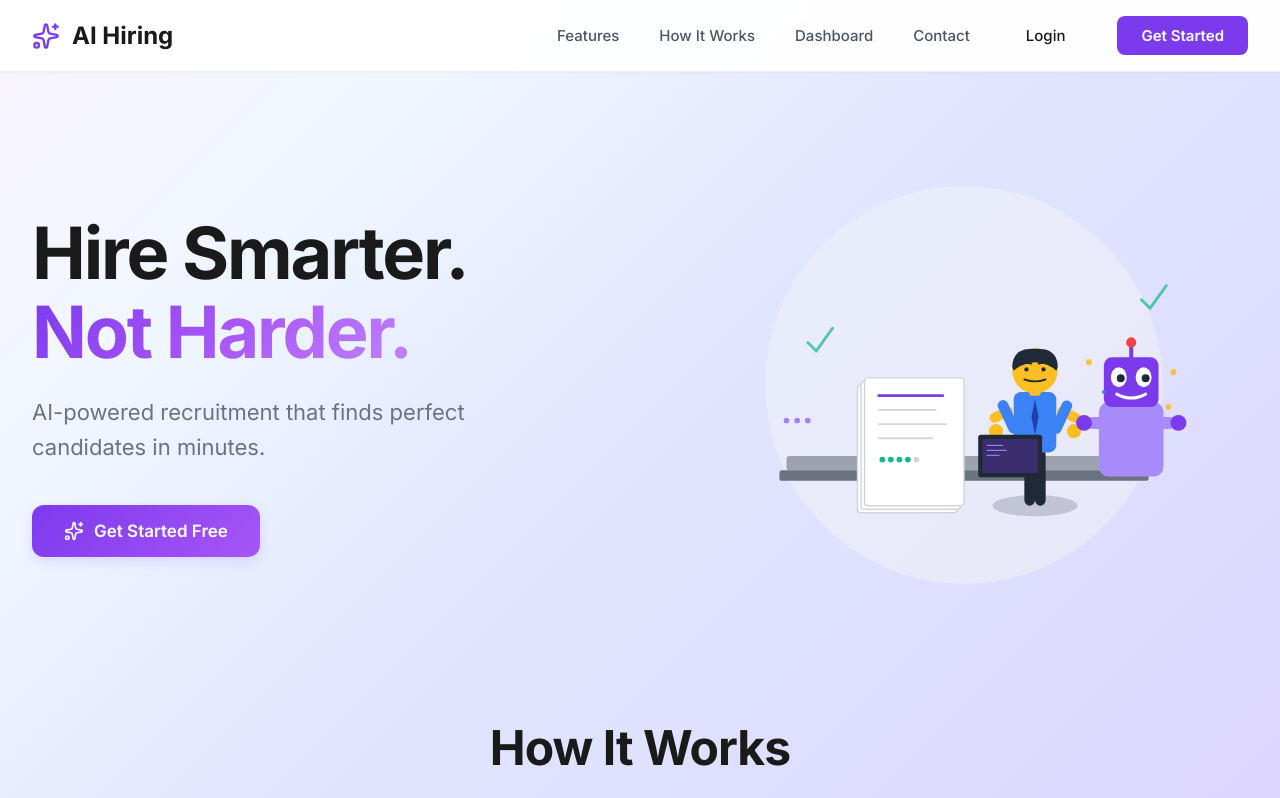
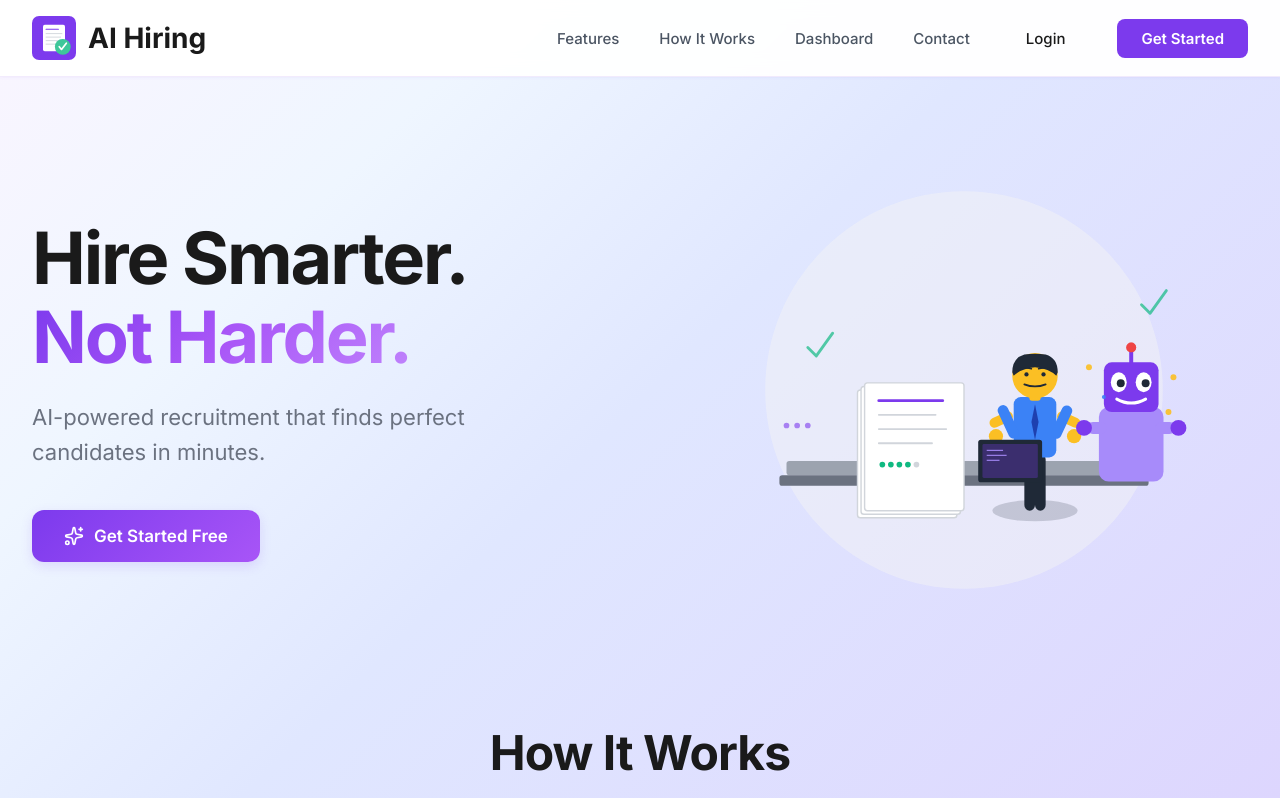
Before and after one commit to Shreyadungrakoti/ai-hiring-ui, a React (Vite) app: page / in a window 1280 px wide. Shown: the top 798 px of the page. Built offline with nearby package versions, Linux system fonts and the light colour scheme; no server answers.

Commit message:
Add professional square logo with resume and checkmark using brand colors

```diff
--- a/src/App.css
+++ b/src/App.css
@@ -1446,13 +1446,19 @@ html[data-theme="light"] .d2ChartBar{
   display: flex;
   align-items: center;
   gap: 12px;
-  font-size: 24px;
+  font-size: 28px;
   font-weight: 700;
   color: #1a1a1a;
+  cursor: pointer;
+  transition: all 0.2s;
+}
+
+.landingLogo:hover {
+  opacity: 0.8;
 }
 
 .landingLogo svg {
-  color: #7c3aed;
+  flex-shrink: 0;
 }
 
 .landingNavLinks {
--- /dev/null
+++ b/src/components/Logo.jsx
@@ -0,0 +1,47 @@
+export default function Logo({ size = 44 }) {
+  return (
+    <svg
+      width={size}
+      height={size}
+      viewBox="0 0 100 100"
+      fill="none"
+      xmlns="http://www.w3.org/2000/svg"
+    >
+      {/* Background with gradient */}
+      <rect width="100" height="100" rx="16" fill="url(#logoGrad)" />
+
+      {/* Resume/Document */}
+      <rect x="25" y="20" width="50" height="60" rx="4" fill="white" />
+
+      {/* Document lines */}
+      <line x1="32" y1="30" x2="60" y2="30" stroke="#7c3aed" strokeWidth="2.5" strokeLinecap="round" />
+      <line x1="32" y1="40" x2="68" y2="40" stroke="#d1d5db" strokeWidth="2" strokeLinecap="round" />
+      <line x1="32" y1="48" x2="65" y2="48" stroke="#d1d5db" strokeWidth="2" strokeLinecap="round" />
+      <line x1="32" y1="56" x2="62" y2="56" stroke="#d1d5db" strokeWidth="2" strokeLinecap="round" />
+      <line x1="32" y1="64" x2="68" y2="64" stroke="#d1d5db" strokeWidth="2" strokeLinecap="round" />
+
+      {/* Checkmark circle */}
+      <circle cx="70" cy="70" r="18" fill="#10b981" />
+      <circle cx="70" cy="70" r="18" fill="white" fillOpacity="0.2" />
+
+      {/* Checkmark */}
+      <path
+        d="M 62 70 L 67 76 L 78 62"
+        stroke="white"
+        strokeWidth="4"
+        strokeLinecap="round"
+        strokeLinejoin="round"
+        fill="none"
+      />
+
+      {/* Gradient definition */}
+      <defs>
+        <linearGradient id="logoGrad" x1="0" y1="0" x2="100" y2="100">
+          <stop offset="0%" stopColor="#7c3aed" />
+          <stop offset="50%" stopColor="#a855f7" />
+          <stop offset="100%" stopColor="#3b82f6" />
+        </linearGradient>
+      </defs>
+    </svg>
+  );
+}
--- a/src/pages/LandingPage.jsx
+++ b/src/pages/LandingPage.jsx
@@ -5,6 +5,7 @@ import { Users, Zap, Target, Shield, TrendingUp, Sparkles, Send, X, User, Chevro
 import HeroIllustration from "../components/HeroIllustration.jsx";
 import StatsCarousel from "../components/StatsCarousel.jsx";
 import ProductShowcase from "../components/ProductShowcase.jsx";
+import Logo from "../components/Logo.jsx";
 
 export default function LandingPage() {
   const { auth, signInWithEmail, signUpWithEmail, signInWithGoogle, resetPassword, logout } = useAuth();
@@ -189,7 +190,7 @@ export default function LandingPage() {
       <nav className="landingNav">
         <div className="landingNavContent">
           <div className="landingLogo">
-            <Sparkles size={28} />
+            <Logo size={44} />
             <span>AI Hiring</span>
           </div>
           <div className="landingNavLinks">
```
